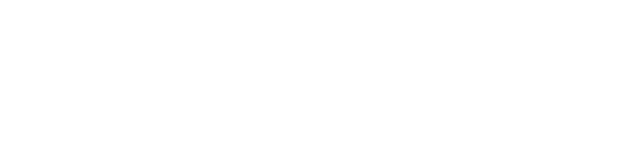
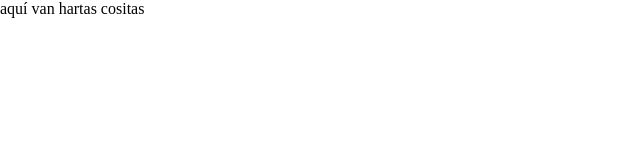
Before and after one commit to felipemezab/Expertos-por-Experiencia, a plain HTML site: page web.html in a window 1280 px wide. Shown: the whole page, without its empty margins (0-640 px from the left). Drawn offline with Linux system fonts and the light colour scheme.

Commit message:
Update web.html

```diff
--- a/web.html
+++ b/web.html
@@ -10,6 +10,9 @@
 </head>
 
 <body>
+    <header>
+        aquí van hartas cositas
+    </header>
 
 </body>
 
```
